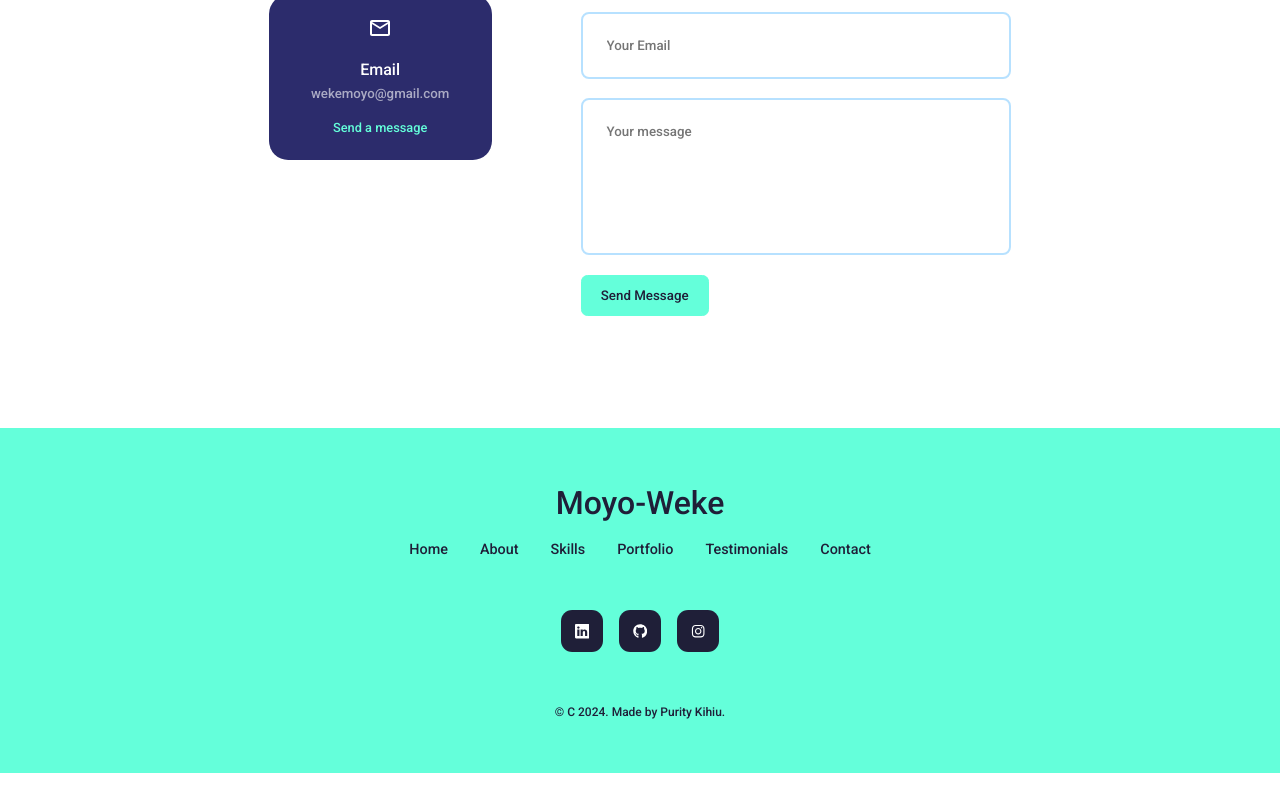
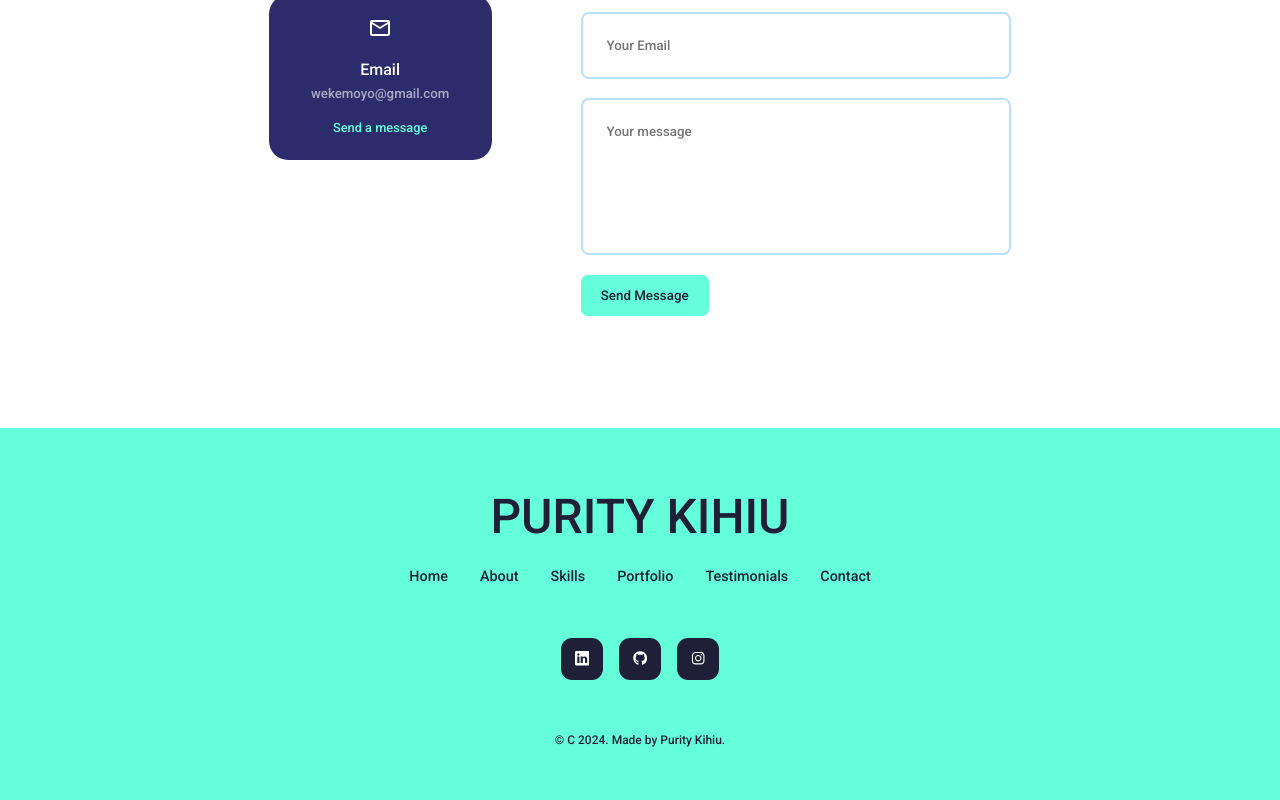
Before and after one commit to Kylapurity/Purity_Kyla_Portfolio, a React (Create React App) app: page / in a window 1280 px wide. Shown: the part 5289-6089 px from the top of the page. Before the commit the page ends 6062 px from the top, so only its background shows below. Built offline with nearby package versions, Linux system fonts and the light colour scheme.

Commit message:
update Footer

```diff
--- a/src/components/footer/Footer.jsx
+++ b/src/components/footer/Footer.jsx
@@ -14,7 +14,7 @@ const Footer = () => {
 
   return (
     <footer>
-      <a href="#home" className="footer__logo">Moyo-Weke</a>
+      <a href="#home" className="footer__logo">Purity Kihiu</a>
       <ul className="permalinks">
         <li><a href="#home">Home</a></li>
         <li><a href="#about">About</a></li>
--- a/src/components/footer/footer.css
+++ b/src/components/footer/footer.css
@@ -11,10 +11,11 @@ footer a {
 }
 
 .footer__logo {
-    font-size: 2rem;
+    font-size: 3rem;
     font-weight: 500;
     margin-bottom: 0.5rem;
     display: inline-block;
+    text-transform: uppercase;
 }
 .footer__logo:hover{
         color: #FF6489;
```
